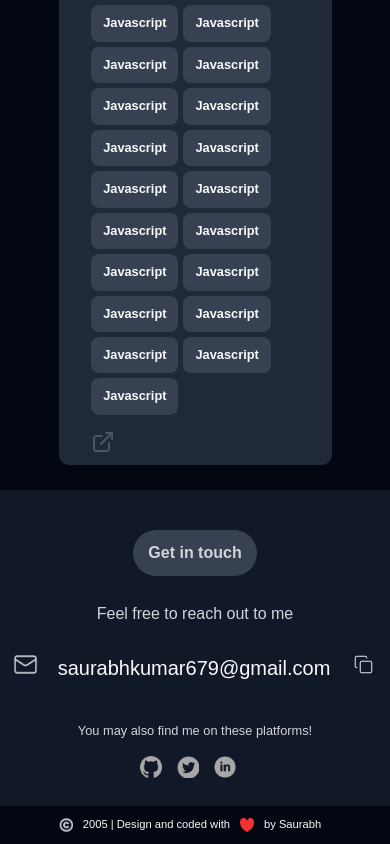
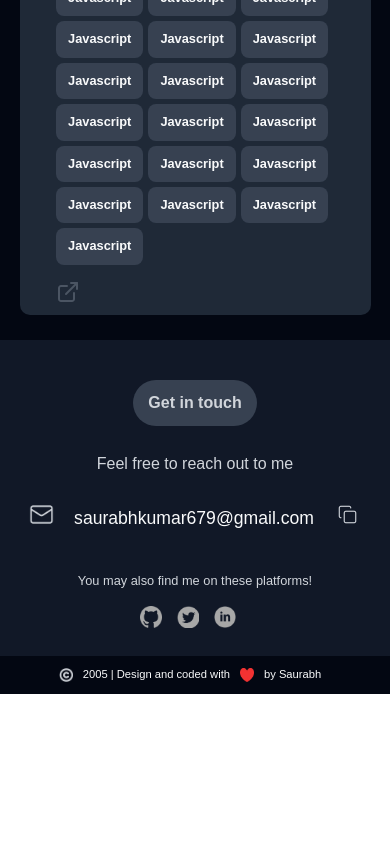
Before and after one commit to saurabhkara/portfolio2025, a Next.js app: page / in a window 390 px wide. Shown: the part 3387-4231 px from the top of the page. After the commit the page ends 4081 px from the top, so only its background shows below. Built offline with nearby package versions, Linux system fonts and the light colour scheme.

Commit message:
color and width fixed

```diff
--- a/package.json
+++ b/package.json
@@ -16,7 +16,8 @@
     "next": "15.2.5",
     "react": "^19.0.0",
     "react-dom": "^19.0.0",
-    "react-icons": "^5.5.0"
+    "react-icons": "^5.5.0",
+    "react-toastify": "^11.0.5"
   },
   "devDependencies": {
     "@types/node": "^20",
--- a/src/component/FooterComponent.tsx
+++ b/src/component/FooterComponent.tsx
@@ -1,6 +1,7 @@
 import React from 'react';
 import styles from './footer.module.css'
 import SocialIconComponent from './SocialIconComponent';
+import { ToastContainer, toast } from 'react-toastify';
 
 export default function FooterComponent() {
 
@@ -8,13 +9,14 @@ export default function FooterComponent() {
 
     const copyClipBoard=()=>{
         navigator.clipboard.writeText('saurabhkumar679@gmail.com');
+        toast("Email copied to clipboard");
     }
     return (
         <div className={styles.footercomponent}>
             <div className={styles.mailContainer}>
-                <a href="mailto:saurabhkumar679@gmail.com"><img src="./mail.png" className={styles.mailIcon} /></a>
-                <p className={styles.mailid}>saurabhkumar679@gmail.com</p>
-                <div onClick={copyClipBoard}><img src="./copyIcon.png" className={styles.copyIcon} /></div>
+                <a href="mailto:saurabhkumar679@gmail.com" ><img src="./mail.png" className={styles.mailIcon} /></a>
+               <div> <p className={styles.mailid}>saurabhkumar679@gmail.com</p></div>
+                <div onClick={copyClipBoard} ><img src="./copyIcon.png" className={styles.copyIcon} /></div>
             </div>
             <div className={styles.socialComp}>
                 <p className={styles.findMessage}>You may also find me on these platforms!</p>
@@ -26,6 +28,7 @@ export default function FooterComponent() {
                 <img src="./heart.png" className={styles.copyrightHeart} />
                 <p className={styles.copyrighttext}>by Saurabh</p>
             </div>
+            <ToastContainer />
         </div>
     )
 }
--- a/src/component/footer.module.css
+++ b/src/component/footer.module.css
@@ -8,6 +8,7 @@
 
 .mailContainer{
     display: flex;
+    flex-direction: row;
     align-items: center;
 }
 
@@ -18,9 +19,10 @@
 
 .mailid{
     color:#F9FAFB;
-    font-size: 1.25rem;
+    font-size: 1.1rem;
     margin-right: 20px;
     margin-left: 20px;
+    height: 100%;
 }
 
 .copyIcon{
--- a/src/component/projectSection.module.css
+++ b/src/component/projectSection.module.css
@@ -80,6 +80,7 @@
 @media (max-width: 620px) {
     .projectCard{
         flex-direction: column;
+        width: 90%;
     }
     .projectCardImage{
         width: 90%;
```
Also changed, not shown: 1 other file (tests, documents, lock files or other folders).
